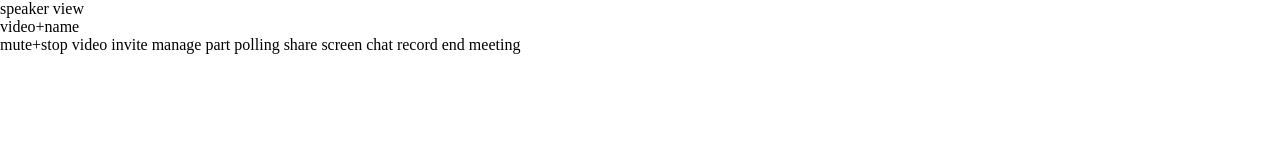
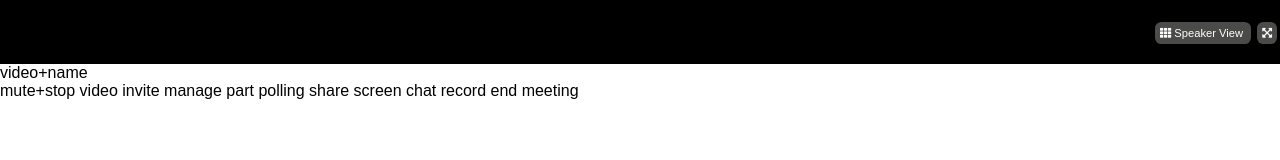
Before and after one commit to alessandro-baldassarre/html-css-zoom, a plain HTML site: page index.html in a window 1280 px wide. Drawn offline with Linux system fonts and the light colour scheme.

Commit message:
realized header

```diff
--- a/css/style.css
+++ b/css/style.css
@@ -4,3 +4,43 @@
     padding: 0;
     box-sizing: border-box;
 }
+
+body{
+    font-family: sans-serif;
+}
+
+/* common classes */
+
+.flex{
+    display: flex;
+}
+
+.btn-small{
+    padding: .3rem;
+    border-radius: .4rem;
+    margin: .2rem;
+    text-decoration: none;
+    font-size: .7rem;
+}
+
+.text-white{
+    color: white;
+}
+
+.bg-gray{
+    background-color: #4b4b4a;
+}
+
+
+/* header */
+header{
+    height: 8vh;
+    background-color: black;
+    flex-direction: row-reverse;
+    align-items: center;
+}
+
+.view-options{
+
+
+}
--- a/index.html
+++ b/index.html
@@ -6,6 +6,8 @@
     <meta name="viewport" content="width=device-width, initial-scale=1.0">
     <title>Zoom</title>
 
+    <!-- link font-awesome -->
+    <link rel="stylesheet" href="https://cdnjs.cloudflare.com/ajax/libs/font-awesome/5.15.4/css/all.min.css" integrity="sha512-1ycn6IcaQQ40/MKBW2W4Rhis/DbILU74C1vSrLJxCq57o941Ym01SwNsOMqvEBFlcgUa6xLiPY/NS5R+E6ztJQ==" crossorigin="anonymous" referrerpolicy="no-referrer" />
 
     <!-- link custom css -->
     <link rel="stylesheet" href="css/style.css">
@@ -14,8 +16,16 @@
 <body>
 
     <!-- header that contains view options -->
-    <header>
-        speaker view
+    <header class="flex">
+        <div class="view-options">
+            <a href="#" class="btn-small bg-gray text-white">
+                <i class="fas fa-th"></i> Speaker View
+            </a>
+            <a href="#" class="btn-small bg-gray text-white">
+                <i class="fas fa-expand-arrows-alt"></i>
+            </a>
+
+        </div>
     </header>
 
     <!-- main that contains every user window -->
```
